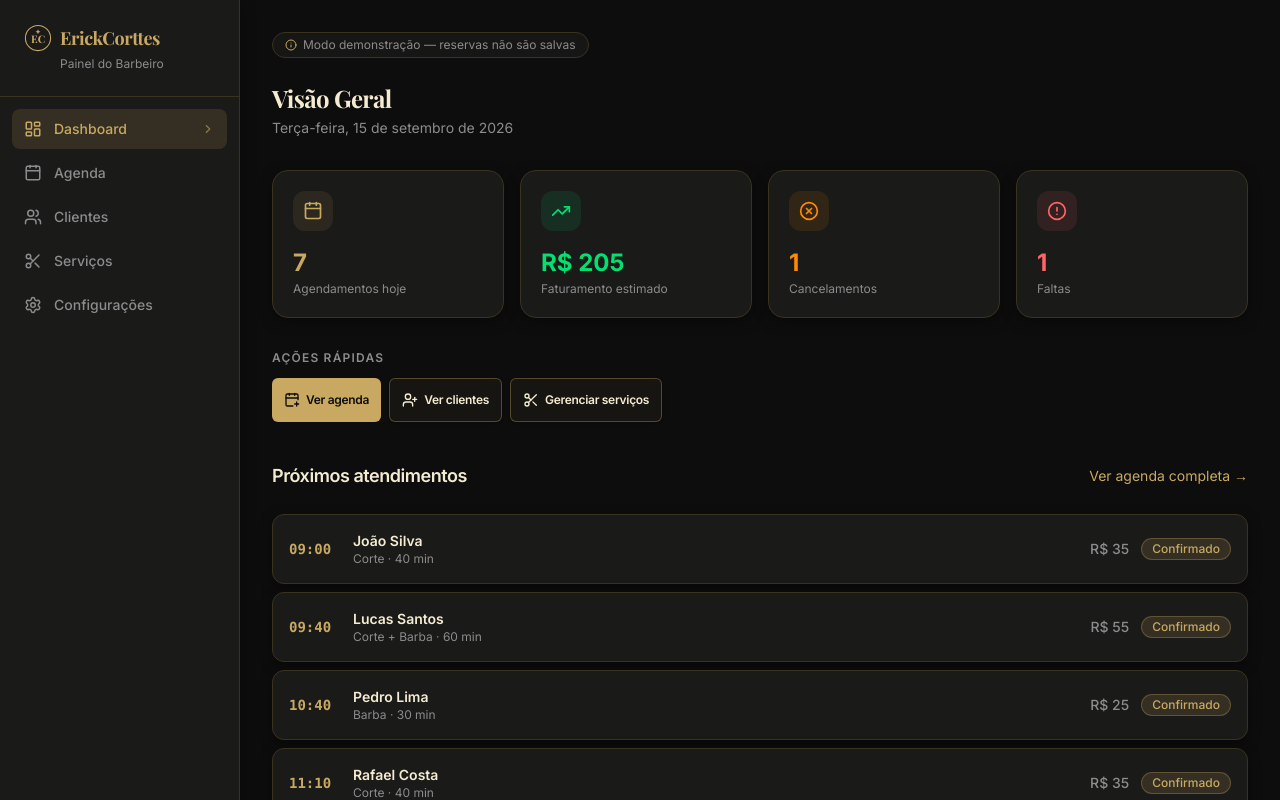
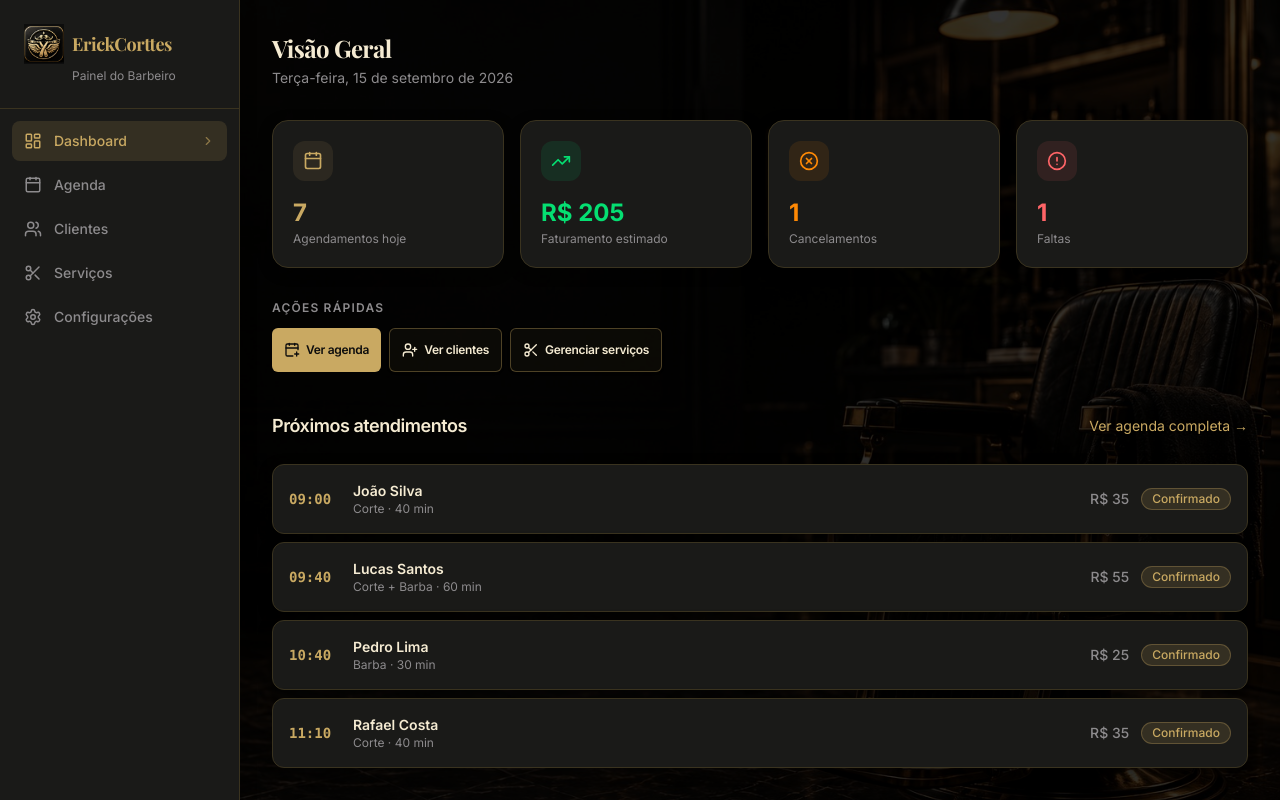
Before and after one commit to ZontekServicos/Barbearia, a React (Vite) app: page /admin in a window 1280 px wide. Shown: the top 800 px of the page. Built offline with nearby package versions, Linux system fonts and the light colour scheme; the HTML template or start-up script is replaced by a standard one.

Commit message:
style: align admin layout with updated brand assets

```diff
--- a/src/components/layouts/AdminLayout.tsx
+++ b/src/components/layouts/AdminLayout.tsx
@@ -6,8 +6,6 @@ import {
 } from 'lucide-react'
 import { cn } from '@/lib/utils'
 import { containDialogFocus } from '@/components/ui/Modal'
-import { DemoNotice } from '@/components/DemoNotice'
-import { Logo } from '@/components/Logo'
 
 const navItems = [
   { to: '/admin', label: 'Dashboard', icon: LayoutDashboard, exact: true },
@@ -38,15 +36,19 @@ export default function AdminLayout({ children }: { children: React.ReactNode })
     exact ? location.pathname === to : location.pathname.startsWith(to)
 
   return (
-    <div className="min-h-screen bg-[var(--background)] flex">
+    <div className="relative isolate min-h-screen flex">
+      <div aria-hidden="true" className="fixed inset-0 -z-10 pointer-events-none">
+        <img src="/brand/interior.jpg" alt="" width="1536" height="1024" className="h-full w-full object-cover object-[68%_center] md:object-center" />
+        <div className="absolute inset-0 bg-black/80" />
+      </div>
       {/* Sidebar desktop */}
       <aside className="hidden md:flex w-60 flex-col border-r border-[var(--border)] bg-[var(--card)] shadow-[0_4px_14px_rgba(0,0,0,0.35)] flex-shrink-0">
         <div className="p-6 border-b border-[var(--border)]">
           <div className="flex items-center gap-2">
-            <Logo className="h-7 w-7 text-[var(--primary)]" />
+            <img src="/brand/app-icon.png" alt="" width="256" height="256" className="h-10 w-10 object-contain shrink-0" />
             <span className="font-display font-bold tracking-tight text-[var(--primary)] text-lg">ErickCorttes</span>
           </div>
-          <p className="text-xs text-[var(--muted-foreground)] mt-1 ml-9">Painel do Barbeiro</p>
+          <p className="text-xs text-[var(--muted-foreground)] mt-1 ml-12">Painel do Barbeiro</p>
         </div>
 
         <nav className="flex-1 p-3 flex flex-col gap-1">
@@ -95,7 +97,7 @@ export default function AdminLayout({ children }: { children: React.ReactNode })
 
         <div className="p-5 border-b border-[var(--border)] flex items-center justify-between">
           <div className="flex items-center gap-2">
-            <Logo className="h-7 w-7 text-[var(--primary)]" />
+            <img src="/brand/app-icon.png" alt="" width="256" height="256" className="h-10 w-10 object-contain shrink-0" />
             <span className="font-display font-bold tracking-tight text-[var(--primary)]">ErickCorttes</span>
           </div>
           <button aria-label="Fechar menu" onClick={() => setMobileOpen(false)} className="w-11 h-11 inline-flex items-center justify-center text-[var(--muted-foreground)] hover:text-[var(--foreground)]">
@@ -140,13 +142,12 @@ export default function AdminLayout({ children }: { children: React.ReactNode })
             <Menu className="h-5 w-5" />
           </button>
           <div className="flex items-center gap-2">
-            <Logo className="h-5 w-5 text-[var(--primary)]" />
+            <img src="/brand/app-icon.png" alt="" width="256" height="256" className="h-9 w-9 object-contain shrink-0" />
             <span className="font-bold tracking-tight text-sm">Painel Admin</span>
           </div>
         </header>
 
         <main className="flex-1 p-4 md:p-8 overflow-auto">
-          <DemoNotice />
           {children}
         </main>
       </div>
```
